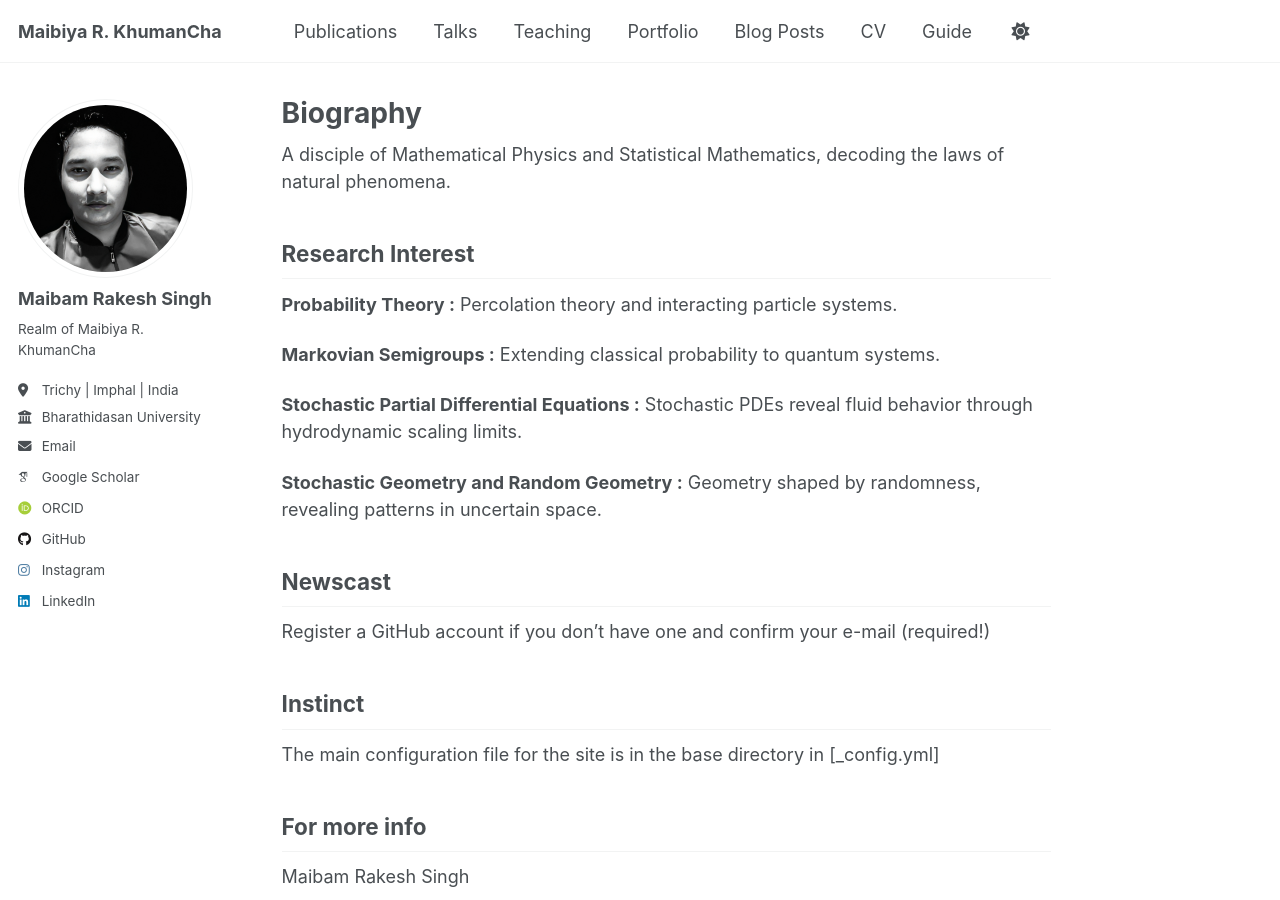
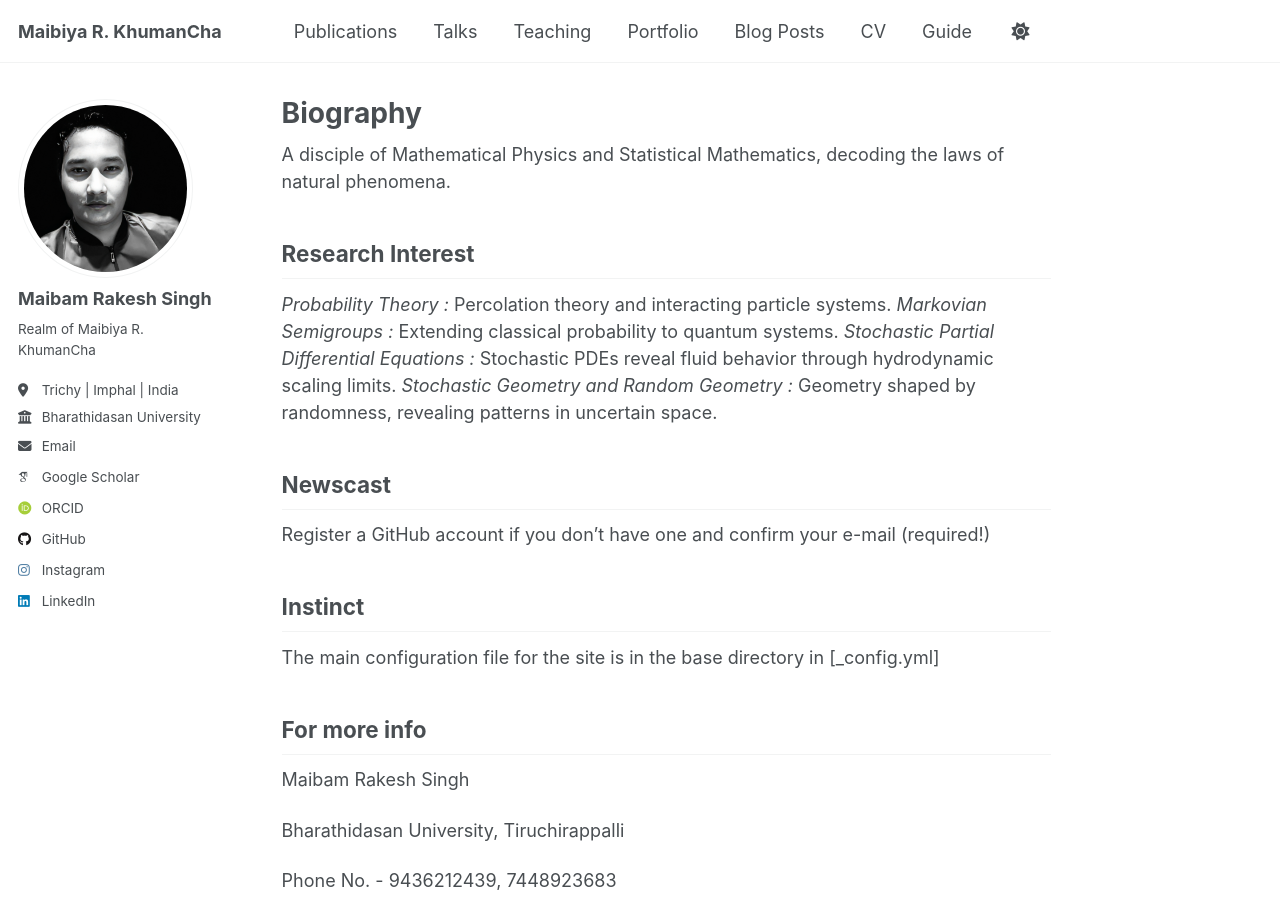
Before and after one commit to maibamrakeshsingh/rakeshmai.github.io, a Jekyll site: the page built from _pages/about.md, in a window 1280 px wide and 900 px high. Built offline with Jekyll 4.4.1, drawn with Linux system fonts in a browser that asks for light colours; some web fonts are replaced; a script that is not in the unit is left out.

Commit message:
Update about.md

```diff
--- a/_pages/about.md
+++ b/_pages/about.md
@@ -11,13 +11,10 @@ A disciple of Mathematical Physics and Statistical Mathematics, decoding the law
 
 Research Interest
 -------
-**Probability Theory :** Percolation theory and interacting particle systems.
-
-**Markovian Semigroups :** Extending classical probability to quantum systems.
-
-**Stochastic Partial Differential Equations :** Stochastic PDEs reveal fluid behavior through hydrodynamic scaling limits.
-
-**Stochastic Geometry and Random Geometry :** Geometry shaped by randomness, revealing patterns in uncertain space.
+*Probability Theory :* Percolation theory and interacting particle systems.
+*Markovian Semigroups :* Extending classical probability to quantum systems.
+*Stochastic Partial Differential Equations :* Stochastic PDEs reveal fluid behavior through hydrodynamic scaling limits.
+*Stochastic Geometry and Random Geometry :* Geometry shaped by randomness, revealing patterns in uncertain space.
 
 Newscast
 -------
```
